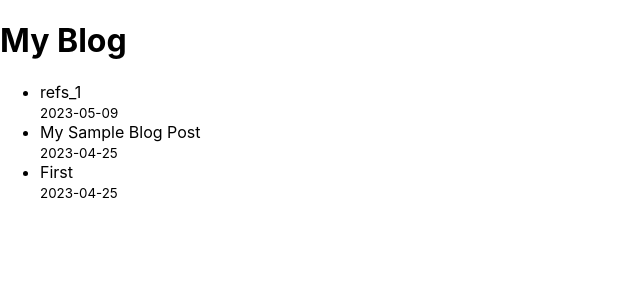
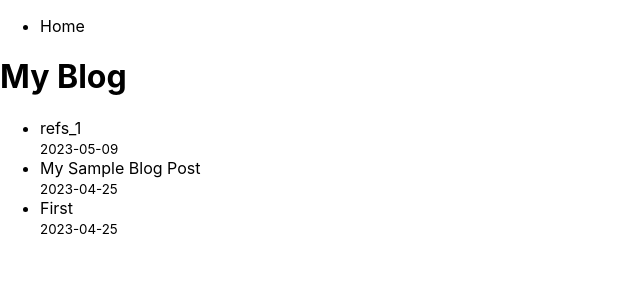
Before and after one commit to satory074/oden, a Next.js app: page / in a window 1280 px wide. Shown: the top 300 px of the page, without its empty margins (0-640 px from the left). Built offline with nearby package versions, Linux system fonts and the light colour scheme.

Commit message:
feat: navigation bar
- ナビゲーションバーを追加
- CSSはまだ適用していない
- Homeのみ

refs: #8

```diff
--- /dev/null
+++ b/components/Navbar.tsx
@@ -0,0 +1,16 @@
+import Link from "next/link";
+
+export default function Navbar() {
+    return (
+        <nav>
+            <ul>
+                <li>
+                    <Link href="/">
+                        <span>Home</span>
+                    </Link>
+                </li>
+                {/* Add more links as necessary */}
+            </ul>
+        </nav>
+    );
+}
--- a/pages/index.tsx
+++ b/pages/index.tsx
@@ -1,5 +1,6 @@
 import { GetStaticProps } from "next";
 import Link from "next/link";
+import Navbar from "../components/Navbar";
 import { getSortedPostsData } from "../lib/posts";
 import { PostData } from "../types";
 
@@ -10,6 +11,8 @@
 export default function Home({ allPostsData }: Props) {
     return (
         <div>
+            <Navbar />
+
             <h1>My Blog</h1>
 
             <ul>
--- a/pages/posts/[id].tsx
+++ b/pages/posts/[id].tsx
@@ -3,6 +3,7 @@
 import ReactMarkdown from "react-markdown";
 import rehypeHighlight from "rehype-highlight";
 import gfm from "remark-gfm";
+import Navbar from "../../components/Navbar";
 import { getAllPostIds, getPostData } from "../../lib/posts";
 import { PostData } from "../../types";
 
@@ -13,6 +14,8 @@
 export default function Post({ postData }: Props) {
     return (
         <div>
+            <Navbar />
+
             <h1>{postData.title}</h1>
             <ReactMarkdown remarkPlugins={[gfm]} rehypePlugins={[rehypeHighlight]}>
                 {postData.contentMarkdown || ""}
```
